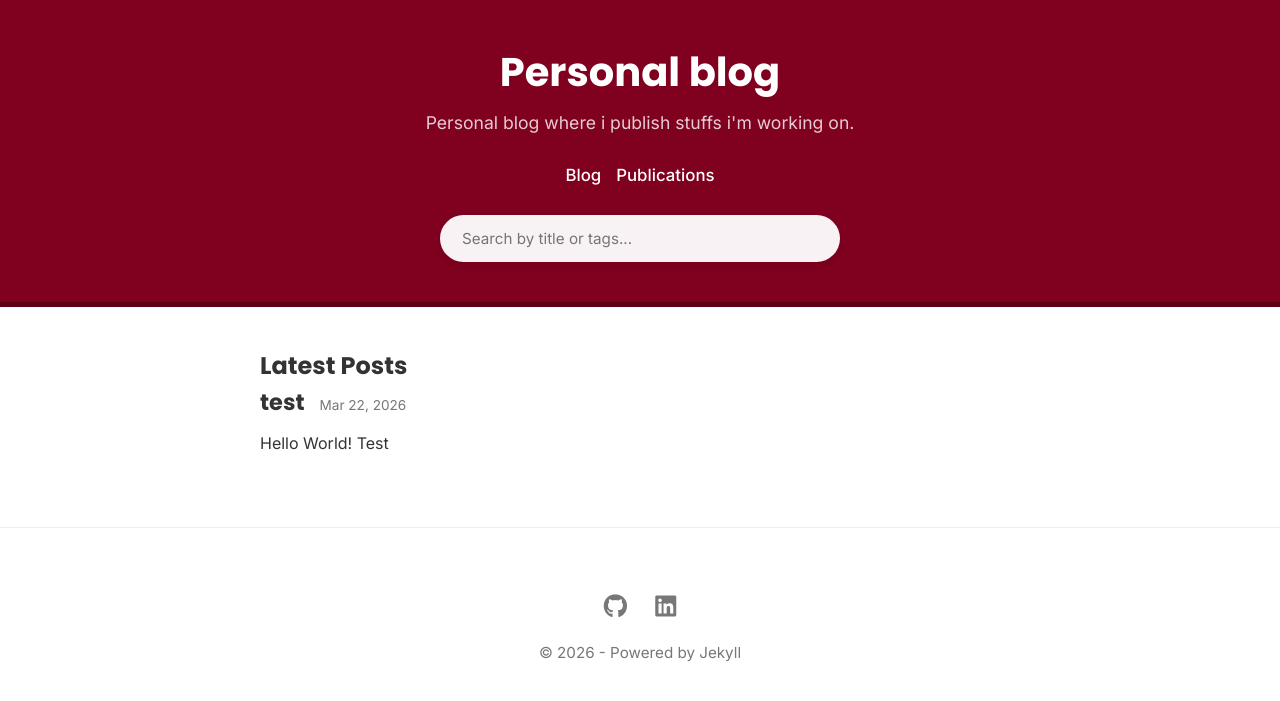
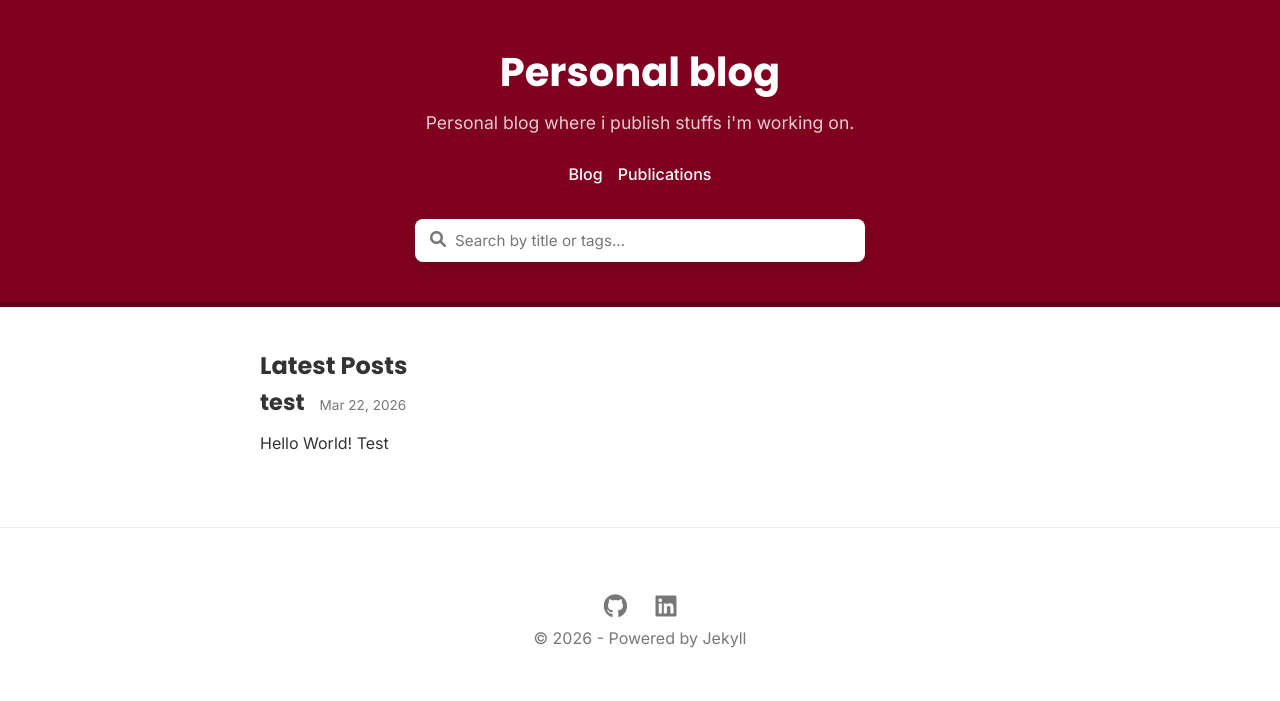
Before and after one commit to davidenetti/davidenetti.github.io, a Jekyll site: the page built from index.html, in a window 1280 px wide. Shown: the top 701 px of the page. Built offline with Jekyll 4.4.1, drawn with Linux system fonts in a browser that asks for light colours.

Commit message:
Update style.scss

```diff
--- a/assets/css/style.scss
+++ b/assets/css/style.scss
@@ -10,6 +10,7 @@ $dark-red: #600018;
 $text-main: #333;
 $text-light: #777;
 $border-color: #eee;
+$accent-yellow: #ffcc00;
 
 /* 2. BASE RESET */
 * {
@@ -23,7 +24,6 @@ body {
     line-height: 1.6;
     background-color: #ffffff;
     color: $text-main;
-    /* Max-width is handled by the .container class for better flexibility */
 }
 
 h1, h2, h3 {
@@ -31,7 +31,6 @@ h1, h2, h3 {
     font-weight: 700;
 }
 
-/* Layout container for consistent alignment */
 .container {
     max-width: 800px;
     margin: 0 auto;
@@ -51,7 +50,6 @@ h1, h2, h3 {
         color: #ffffff;
         text-decoration: none;
         font-size: 2.5rem;
-        font-weight: 700;
     }
 
     .description {
@@ -60,193 +58,162 @@ h1, h2, h3 {
         margin-top: 5px;
     }
 }
+
 .main-nav {
     margin-top: 25px;
     display: flex;
     justify-content: center;
-    gap: 15px; /* Increased spacing between nav items */
+    gap: 15px;
 
     a {
         color: #ffffff;
         text-decoration: none;
         font-weight: 500;
-        font-size: 1.05rem;
         transition: all 0.3s ease;
         padding-bottom: 4px;
-        border-bottom: 2px solid transparent; /* Prevents layout jump on hover */
+        border-bottom: 2px solid transparent;
 
         &:hover {
-            color: #ffcc00;
-            border-bottom: 2px solid #ffcc00;
-            transform: translateY(-1px);
+            color: $accent-yellow;
+            border-bottom: 2px solid $accent-yellow;
         }
     }
 }
 
-/* 4. SEARCH BAR STYLING */
+/* 4. SEARCH BAR (Floating Spotlight Style) */
 #search-container {
-    position: relative; /* Essential to anchor the floating results */
-    max-width: 400px;
-    margin: 20px auto 0; /* Centers the bar and gives space from nav */
+    position: relative;
+    max-width: 450px;
+    margin: 25px auto 0;
     z-index: 100;
+
+    /* Search Icon Decoration */
+    &::before {
+        content: '\f002'; /* FontAwesome Search Icon */
+        font-family: 'Font Awesome 6 Free';
+        font-weight: 900;
+        position: absolute;
+        left: 15px;
+        top: 50%;
+        transform: translateY(-50%);
+        color: $text-light;
+        pointer-events: none;
+        z-index: 10;
+    }
 }
 
 #search-input {
     width: 100%;
-    padding: 12px 20px;
+    padding: 12px 15px 12px 40px; /* Extra padding-left for the icon */
     font-family: $font-body;
     font-size: 0.95rem;
-    color: $text-main;
-    background-color: rgba(255, 255, 255, 0.95);
-    border: 2px solid transparent;
-    border-radius: 25px; /* Rounded pill shape */
+    background: #fff;
+    border: none;
+    border-radius: 8px;
+    box-shadow: 0 4px 12px rgba(0,0,0,0.15);
     outline: none;
-    transition: all 0.3s ease;
-    box-shadow: 0 4px 12px rgba(0, 0, 0, 0.1);
+    transition: all 0.2s ease;
 
     &:focus {
-        background-color: #ffffff;
-        border-color: #ffcc00; /* Matching your hover color */
-        box-shadow: 0 6px 18px rgba(0, 0, 0, 0.2);
+        box-shadow: 0 6px 20px rgba(0,0,0,0.25);
+        transform: translateY(-1px);
     }
 }
 
-/* Floating Results Dropdown */
 #results-container {
-    position: absolute; /* Floats over the content */
-    top: calc(100% + 10px);
+    position: absolute;
+    top: calc(100% + 8px);
     left: 0;
     right: 0;
-    background: #ffffff;
+    background: #fff;
     list-style: none;
-    padding: 10px 0;
-    margin: 0;
-    border-radius: 12px;
-    box-shadow: 0 10px 25px rgba(0, 0, 0, 0.2);
-    max-height: 300px;
-    overflow-y: auto; /* Scroll if many results */
-    text-align: left;
+    border-radius: 8px;
+    box-shadow: 0 10px 30px rgba(0,0,0,0.25);
+    max-height: 350px;
+    overflow-y: auto;
+    padding: 8px 0;
 
-    /* Hide if empty (Simple-Jekyll-Search will fill it) */
-    &:empty {
-        display: none;
+    &:empty { display: none; }
+
+    li {
+        border-bottom: 1px solid #f5f5f5;
+        &:last-child { border-bottom: none; }
+
+        a {
+            display: flex;
+            justify-content: space-between;
+            align-items: center;
+            padding: 12px 18px;
+            text-decoration: none;
+            color: $text-main;
+            font-weight: 500;
+
+            &:hover {
+                background: #fcfcfc;
+                color: $primary-color;
+                .date { color: $primary-color; opacity: 0.8; }
+            }
+
+            .title {
+                white-space: nowrap;
+                overflow: hidden;
+                text-overflow: ellipsis;
+                margin-right: 15px;
+            }
+
+            .date {
+                font-size: 0.75rem;
+                color: $text-light;
+                font-weight: 400;
+                flex-shrink: 0; /* Prevents the date from squeezing */
+            }
+        }
     }
 }
 
-#results-container li {
-    padding: 0;
-    border-bottom: 1px solid #f0f0f0;
-
-    &:last-child {
-        border-bottom: none;
-    }
-
-    a {
-        display: block;
-        padding: 12px 20px;
-        color: $text-main;
-        text-decoration: none;
-        font-weight: 500;
-        transition: background 0.2s;
-
-        &:hover {
-            background-color: #f8f8f8;
-            color: $primary-color;
-        }
-    }
-
-    .post-date {
-        display: block;
-        font-size: 0.75rem;
-        color: $text-light;
-        margin-top: 2px;
-    }
-}
-
-/* Customizing the "No Results" message style */
-#results-container li:only-child:not(:has(a)) {
-    padding: 15px 20px;
-    color: $text-light;
-    font-style: italic;
-    font-size: 0.9rem;
-}
-
-/* 5. POST LISTING */
+/* 5. POST LISTING & CONTENT */
 .post-item {
     margin-bottom: 40px;
     padding-bottom: 30px;
     border-bottom: 1px solid $border-color;
 
-    /* Using flexbox to align Title and Date on the same line */
     .post-header {
         display: flex;
         justify-content: flex-start;
-        align-items: baseline; /* Aligns text by the bottom of the letters */
-        gap: 15px; /* Space between title and date */
+        align-items: baseline;
+        gap: 15px;
         margin-bottom: 10px;
     }
-
-    &:last-child {
-        border-bottom: none;
-    }
+    &:last-child { border-bottom: none; }
 }
 
 .post-title {
-    margin: 0;
     font-size: 1.4rem;
-
     a {
         text-decoration: none;
         color: $text-main;
-        transition: color 0.2s ease;
-
-        &:hover {
-            color: $primary-color;
-        }
+        &:hover { color: $primary-color; }
     }
 }
 
 .post-meta {
     font-size: 0.85rem;
     color: $text-light;
-    white-space: nowrap; /* Prevents the date from wrapping to a new line */
 }
 
-/* 6. FOOTER & SOCIAL LINKS */
+/* 6. FOOTER */
 .main-footer {
     text-align: center;
     padding: 60px 0;
     margin-top: 40px;
     border-top: 1px solid $border-color;
     color: $text-light;
-    font-size: 0.95rem;
-
-    p { margin-top: 10px; }
 }
 
-.social-links {
-    margin-bottom: 15px;
-
-    a {
-        color: $text-light;
-        font-size: 1.5rem;
-        margin: 0 12px;
-        transition: color 0.2s ease;
-
-        &:hover {
-            color: $primary-color;
-        }
-    }
+.social-links a {
+    color: $text-light;
+    font-size: 1.5rem;
+    margin: 0 12px;
+    transition: color 0.2s ease;
+    &:hover { color: $primary-color; }
 }
-
-/* 7. RESPONSIVE ADJUSTMENTS */
-@media (max-width: 600px) {
-    .main-header h1 a {
-        font-size: 2rem; /* Shrink title on mobile devices */
-    }
-
-    .main-nav a {
-        margin: 0 8px;
-        font-size: 0.9rem;
-    }
-}
```
